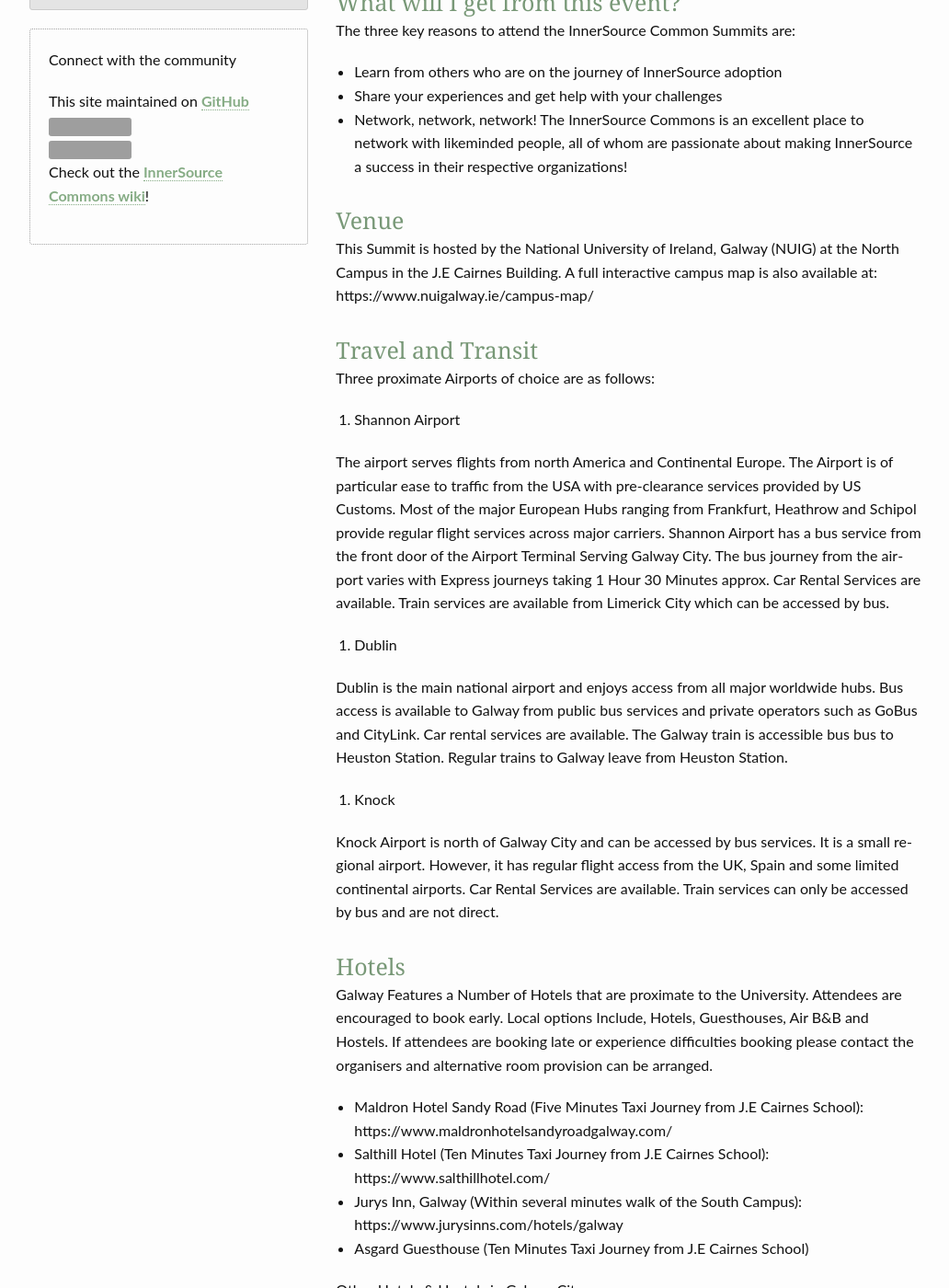
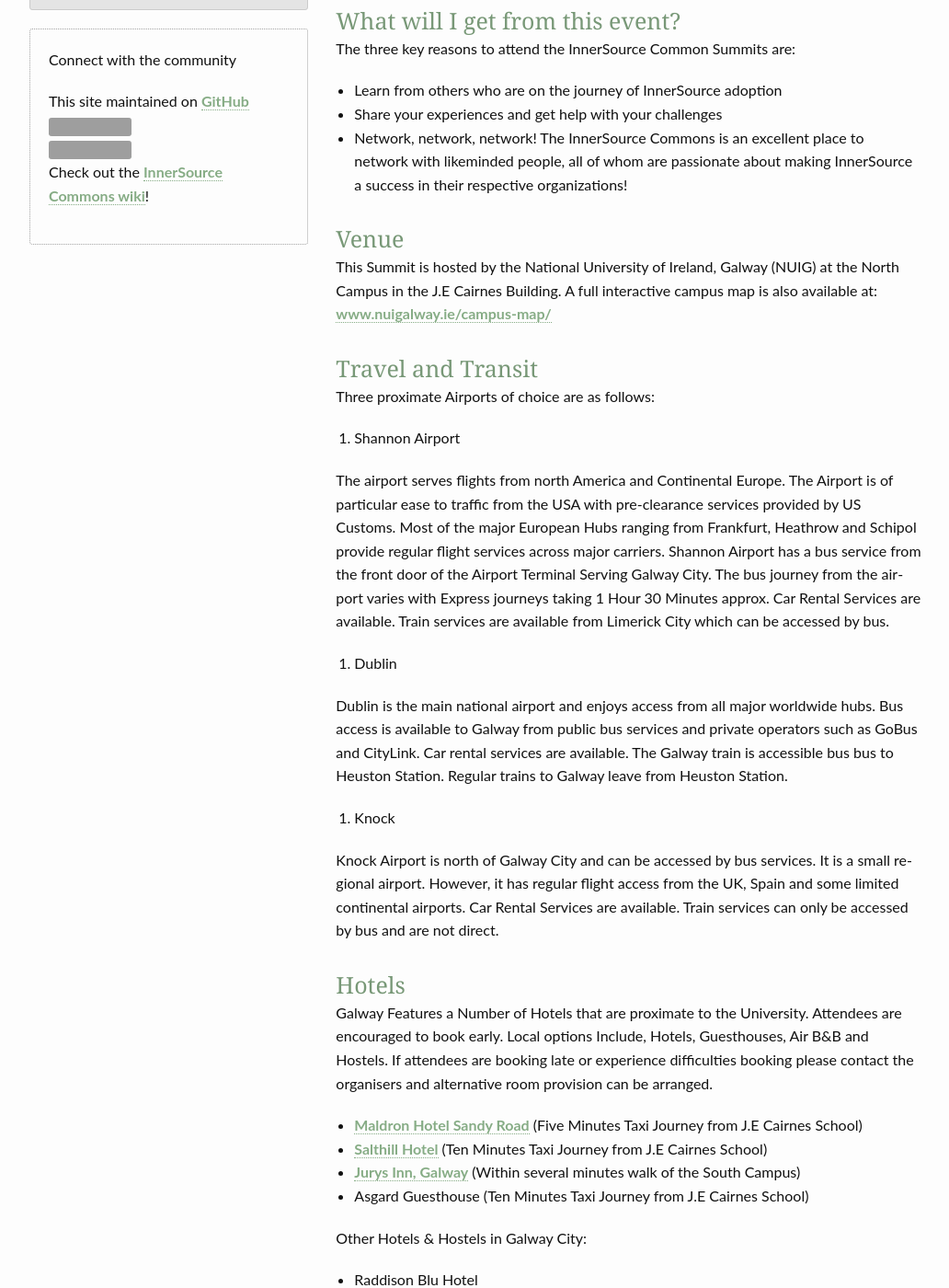
Before and after one commit to paypal/InnerSourceCommons, a Jekyll site: the page built from events/isc-spring-2019.md, in a window 1280 px wide and 1400 px high, scrolled down 1357 px. Shown: the whole window at 92% size, without its empty margins (123-1155 px from the left). Built offline with Jekyll 4.4.1, drawn with Linux system fonts in a browser that asks for light colours; some of the changed text lies outside the part shown; grey boxes are pictures that could not be loaded.

Commit message:
Update isc-spring-2019.md

```diff
--- a/events/isc-spring-2019.md
+++ b/events/isc-spring-2019.md
@@ -6,8 +6,9 @@
 ### 9th to 11th April 2019 in Galway, Ireland
 
 ### Call For Presentations
-Use this form to submit your proposal for the InnerSource Commons Spring Summit 2019:https://tinyurl.com/ycuxbjbe
-All proposals are due by midnight, February 10th, 2019. All presentations at the Spring Summit, unless otherwise designated by the presenter, will be covered by the Chatham House Rule. See https://www.chathamhouse.org/about/chatham-house-rule
+Use this form to submit your proposal [here](https://tinyurl.com/ycuxbjbe) for the InnerSource Commons Spring Summit 2019
+
+All proposals are due by midnight, February 10th, 2019. All presentations at the Spring Summit, unless otherwise designated by the presenter, will be covered by the Chatham House Rule. See the [Chatham House Rule](https://www.chathamhouse.org/about/chatham-house-rule).
 
 ### Registration
 Details will be released shortly.
@@ -53,9 +54,9 @@
 ### Hotels
 Galway Features a Number of Hotels that are proximate to the University. Attendees are encouraged to book early. Local options Include, Hotels, Guesthouses, Air B&B and Hostels. If attendees are booking late or experience difficulties booking please contact the organisers and alternative room provision can be arranged.
 
-* Maldron Hotel Sandy Road (Five Minutes Taxi Journey from J.E Cairnes School): https://www.maldronhotelsandyroadgalway.com/
-* Salthill Hotel (Ten Minutes Taxi Journey from J.E Cairnes School): https://www.salthillhotel.com/
-* Jurys Inn, Galway (Within several minutes walk of the South Campus): https://www.jurysinns.com/hotels/galway
+* [Maldron Hotel Sandy Road](https://www.maldronhotelsandyroadgalway.com/) (Five Minutes Taxi Journey from J.E Cairnes School)
+* [Salthill Hotel](https://www.salthillhotel.com/) (Ten Minutes Taxi Journey from J.E Cairnes School)
+* [Jurys Inn, Galway](https://www.jurysinns.com/hotels/galway) (Within several minutes walk of the South Campus)
 * Asgard Guesthouse (Ten Minutes Taxi Journey from J.E Cairnes School)
 
 Other Hotels & Hostels in Galway City:
```
Also changed, not shown: other parts of events/isc-spring-2019.md (+1 -1 lines).
